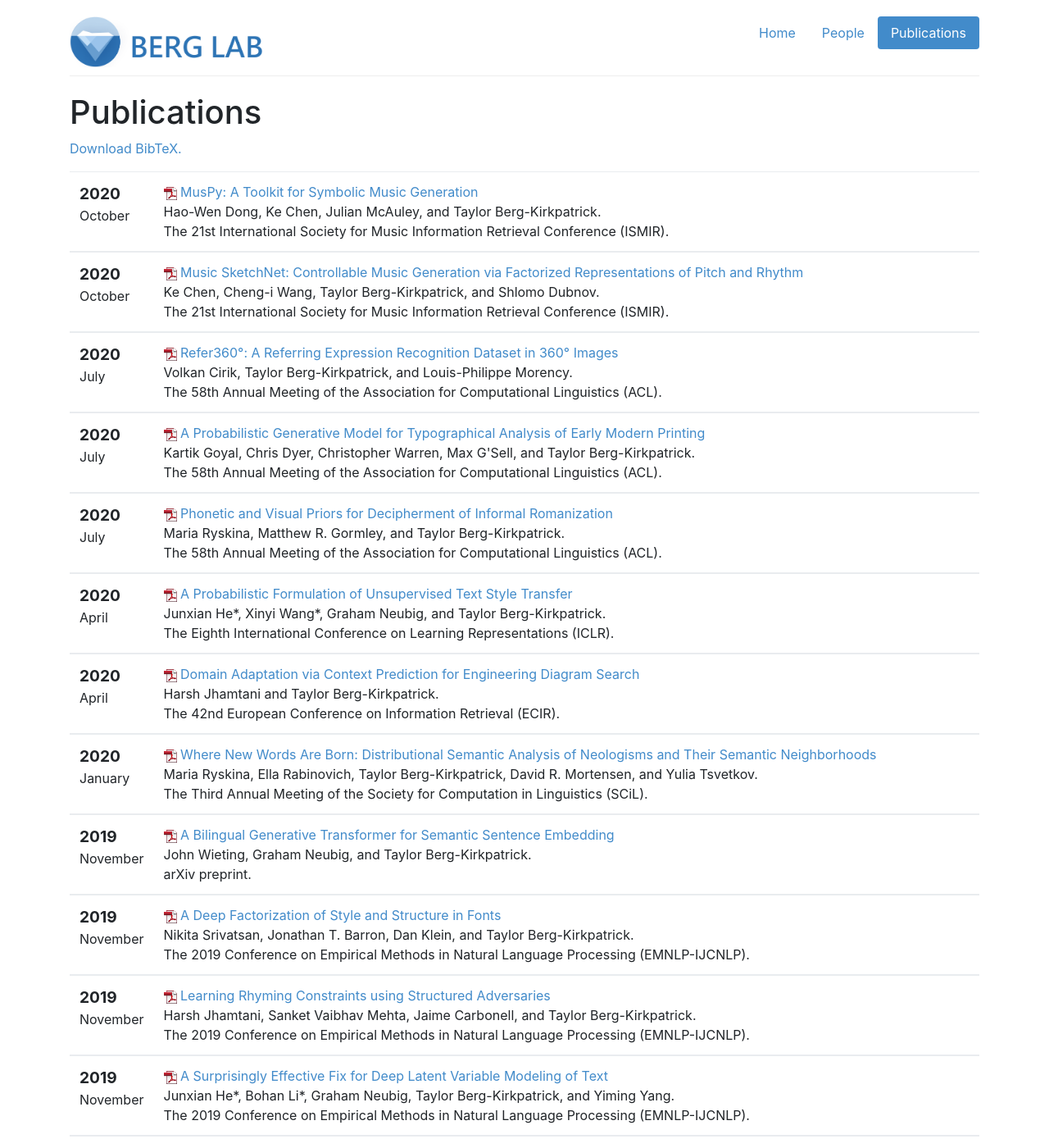
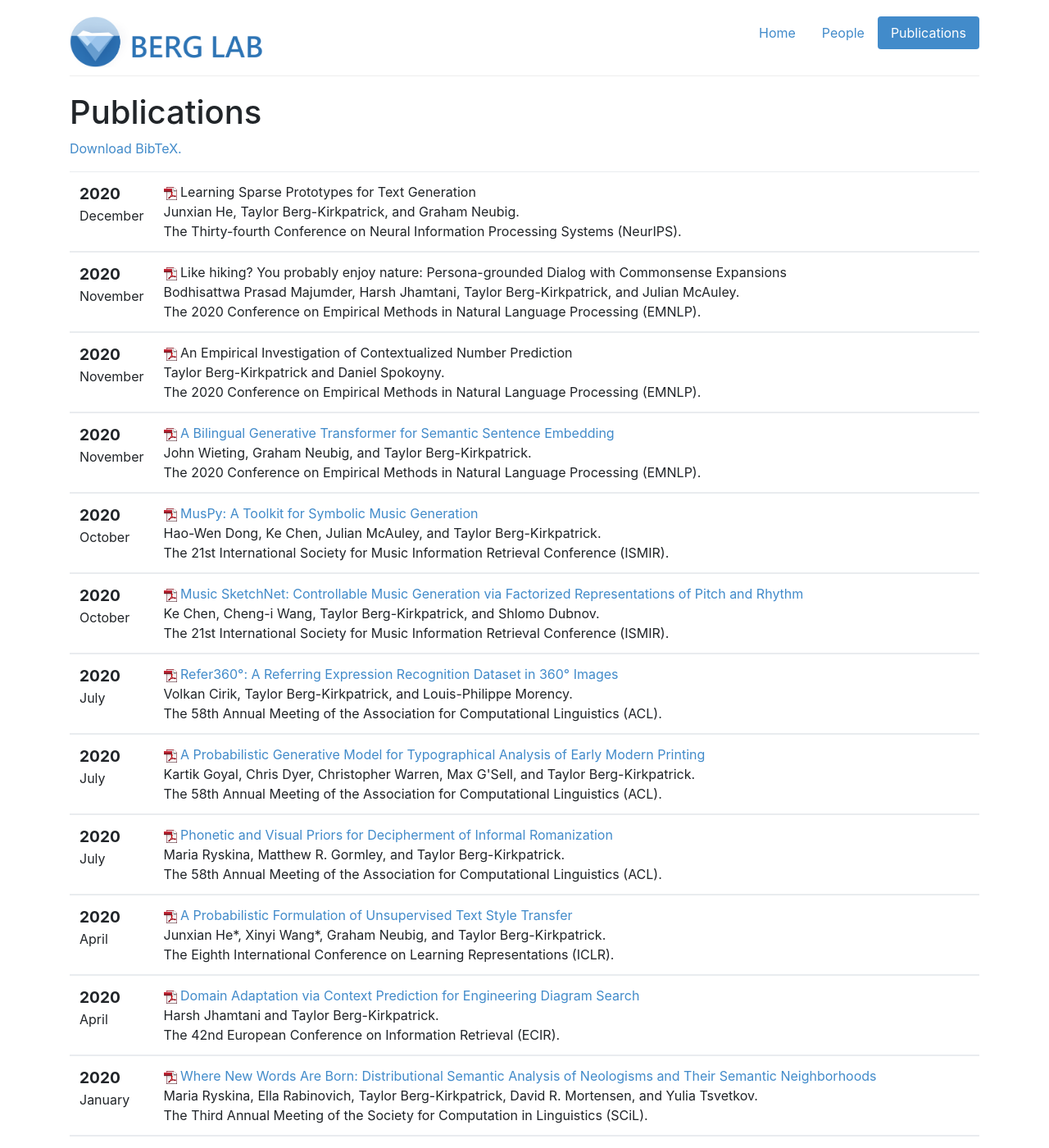
Before and after one commit to icebergnlp/icebergnlp.github.io, a Jekyll site: the page built from publications.html, in a window 1280 px wide and 1400 px high. Shown: the whole window at 82% size. Built offline with Jekyll 4.4.1, drawn with Linux system fonts in a browser that asks for light colours.

Commit message:
Added EMNLP and NeurIPS 2020 papers

```diff
--- a/_includes/pubs.html
+++ b/_includes/pubs.html
@@ -1,4 +1,100 @@
 <table class="table">
+    <tbody>
+        <tr>
+            <td>
+                <span class="date">
+                    <big><strong>2020</strong></big><br />
+                    December
+                </span>
+            </td>
+            <td class="publication">
+                <span class="pubtitle">
+                    <img src="img/pdficon_small.png" width="16"
+                    height="16" alt="PDF" />
+                    Learning Sparse Prototypes for Text Generation
+                </span><br />
+                <span class="authors">
+                    Junxian He, Taylor Berg-Kirkpatrick, and Graham Neubig.
+                </span><br />
+                <span class="venuetype"></span><span class="venue">The Thirty-fourth Conference on Neural Information Processing Systems (NeurIPS)</span>.
+                <br />
+                <span class="links">
+                </span>
+            </td>
+        </tr>
+    </tbody>
+    <tbody>
+        <tr>
+            <td>
+                <span class="date">
+                    <big><strong>2020</strong></big><br />
+                    November
+                </span>
+            </td>
+            <td class="publication">
+                <span class="pubtitle">
+                    <img src="img/pdficon_small.png" width="16"
+                    height="16" alt="PDF" />
+                    Like hiking? You probably enjoy nature: Persona-grounded Dialog with Commonsense Expansions
+                </span><br />
+                <span class="authors">
+                    Bodhisattwa Prasad Majumder, Harsh Jhamtani, Taylor Berg-Kirkpatrick, and Julian McAuley.
+                </span><br />
+                <span class="venuetype"></span><span class="venue">The 2020 Conference on Empirical Methods in Natural Language Processing (EMNLP)</span>.
+                <br />
+                <span class="links">
+                </span>
+            </td>
+        </tr>
+    </tbody>
+    <tbody>
+        <tr>
+            <td>
+                <span class="date">
+                    <big><strong>2020</strong></big><br />
+                    November
+                </span>
+            </td>
+            <td class="publication">
+                <span class="pubtitle">
+                    <img src="img/pdficon_small.png" width="16"
+                    height="16" alt="PDF" />
+                    An Empirical Investigation of Contextualized Number Prediction
+                </span><br />
+                <span class="authors">
+                    Taylor Berg-Kirkpatrick and Daniel Spokoyny.
+                </span><br />
+                <span class="venuetype"></span><span class="venue">The 2020 Conference on Empirical Methods in Natural Language Processing (EMNLP)</span>.
+                <br />
+                <span class="links">
+                </span>
+            </td>
+        </tr>
+    </tbody>
+    <tbody>
+        <tr>
+            <td>
+                <span class="date">
+                    <big><strong>2020</strong></big><br />
+                    November
+                </span>
+            </td>
+            <td class="publication">
+                <span class="pubtitle">
+                    <img src="img/pdficon_small.png" width="16"
+                    height="16" alt="PDF" />
+                    <a href="https://arxiv.org/pdf/1911.03895.pdf">A Bilingual Generative Transformer for Semantic Sentence Embedding</a>
+                </span><br />
+                <span class="authors">
+                    John Wieting, Graham Neubig, and Taylor Berg-Kirkpatrick.
+                </span><br />
+                <span class="venuetype"></span><span class="venue">The 2020 Conference on Empirical Methods in Natural Language Processing (EMNLP)</span>.
+                <br />
+                <span class="links">
+                </span>
+            </td>
+        </tr>
+    </tbody>
 <tbody>
         <tr>
             <td>
@@ -192,30 +288,6 @@
                     Maria Ryskina, Ella Rabinovich, Taylor Berg-Kirkpatrick, David R. Mortensen, and Yulia Tsvetkov.
                 </span><br />
                 <span class="venuetype"></span><span class="venue">The Third Annual Meeting of the Society for Computation in Linguistics (SCiL)</span>.
-                <br />
-                <span class="links">
-                </span>
-            </td>
-        </tr>
-    </tbody>
-    <tbody>
-        <tr>
-            <td>
-                <span class="date">
-                    <big><strong>2019</strong></big><br />
-                    November
-                </span>
-            </td>
-            <td class="publication">
-                <span class="pubtitle">
-                    <img src="img/pdficon_small.png" width="16"
-                    height="16" alt="PDF" />
-                    <a href="https://arxiv.org/pdf/1911.03895.pdf">A Bilingual Generative Transformer for Semantic Sentence Embedding</a>
-                </span><br />
-                <span class="authors">
-                    John Wieting, Graham Neubig, and Taylor Berg-Kirkpatrick.
-                </span><br />
-                <span class="venuetype"></span><span class="venue">arXiv preprint</span>.
                 <br />
                 <span class="links">
                 </span>
```
